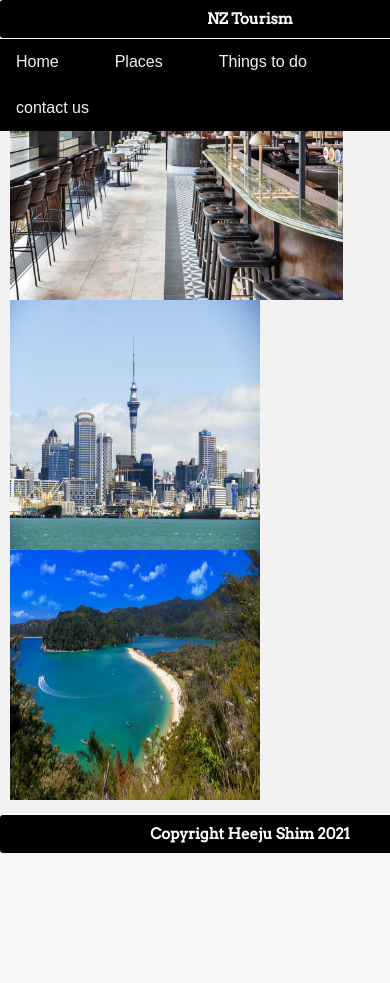
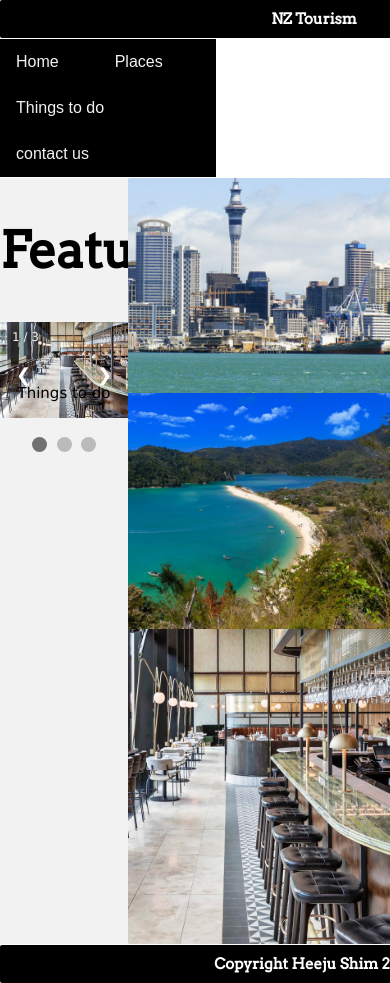
Before and after one commit to boomt12/mags-website, a PHP site: page / in a window 390 px wide; the page is wider, and only the part inside the window is pictured. Before the commit the page ends 853 px from the top of that part, so only its background shows below. Run offline with PHP 8.4, Linux system fonts and the light colour scheme.

Commit message:
30 mar 2021
fixed img row
added more images
started work on subpages
once subpages are done (tomorrow) then I work on version 2 with refinements and responsive elements

```diff
--- a/magswebreal/auckland.php
+++ b/magswebreal/auckland.php
@@ -1,2 +1,5 @@
 <?php include'src/top.php'; ?>
+<main class="box">
+<h2>Auckland</h2>
+</main>
 <?php include'src/bot.php'; ?>
--- a/magswebreal/css/style.css
+++ b/magswebreal/css/style.css
@@ -17,7 +17,7 @@
 
 .box {
     padding: 0px;
-    border-radius: 3px;
+    border-radius: 2px;
     overflow:hidden;
 float: left;
 }
@@ -58,11 +58,11 @@ container-navbar {
     background: black;
 }
 .navbar {
-    position: absolute;
+
     overflow: hidden;
     font-family: Arial;
     background-color: black;
-    width: 100%;
+    width: 168.8%;
 }
 
 /* Links inside the navbar */
@@ -91,6 +91,7 @@ container-navbar {
     padding: 14px 40px;
     background-color: inherit;
     font-family: inherit;
+    width: 100%
     /* Important for vertical align on mobile phones */
     margin: 0;
     /* Important for vertical align on mobile phones */
@@ -99,7 +100,7 @@ container-navbar {
 /* black dropdown on hover */
 .navbar a:hover,
 .dropdown:hover .dropbtn {
-    background-color: ;
+    background-color: black;
 }
 
 /* Dropdown content (hidden by default) */
@@ -175,7 +176,7 @@ img {vertical-align: middle;}
 
 /* Caption text */
 .text {
-  color: #f2f2f2;
+  color:  black;
   font-size: 15px;
   padding: 8px 12px;
   position: absolute;
@@ -232,25 +233,18 @@ img {vertical-align: middle;}
   .prev, .next,.text {font-size: 11px}
 }
 /*styling for image row */
-.button-wrapper {
-    display: inline-block;
-    margin: 10px;
+ /* Three image containers (use 25% for four, and 50% for two, etc) */
+.column {
+ top: 50%;
+            left: 50%;
+            margin-top: -100px;
+            margin-left: -100px;
 }
-.bframe {
-    height: 100px;
-    width: 100px;
-  grid-gap: 3px;
-    border: 1px;
-    vertical-align: middle;
-    align-content: center;
-    display: table-cell;
-}
-bimg {
-    max-height: 30%;
-    max-width: 30%;
 
-    display: block;
-    align-content: center;
-    margin: 0 auto;
+/* Clear floats after image containers */
+.row::after {
+  content: "";
+  clear: both;
+  display: table;
 }
 /* styling for bottom text */
--- a/magswebreal/index.php
+++ b/magswebreal/index.php
@@ -13,27 +13,27 @@
 <?php include'src/top.php'; ?>
 <html>
  <main class="box">
-<h2> test main</h2>
-<!-- Slideshow container -->
+<h2> Featured</h2>
+<!-- Slideshow container from w3schools -->
 <div class="slideshow-container">
 
   <!-- Full-width images with number and caption text -->
   <div class="mySlides fade">
     <div class="numbertext">1 / 3</div>
     <img src="img/slideshowrestraunt.jpg" style="width:100%">
-    <div class="text">Caption Text</div>
+    <div class="text">Things to do</div>
   </div>
 
   <div class="mySlides fade">
     <div class="numbertext">2 / 3</div>
-    <img src="img2.jpg" style="width:100%">
-    <div class="text">Caption Two</div>
+    <img src="img/contact-us-2993000_1920.jpg" style="width:100%">
+    <div class="text">Contact Us</div>
   </div>
 
   <div class="mySlides fade">
     <div class="numbertext">3 / 3</div>
-    <img src="img3.jpg" style="width:100%">
-    <div class="text">Caption Three</div>
+    <img src="img/new-zealand-73230_1920.jpg" style="width:100%">
+    <div class="text">Auckland</div>
   </div>
 
   <!-- Next and previous buttons -->
@@ -85,19 +85,19 @@ function showSlides(n) {
     </main>
 
 <aside class="box">
-    <div class="button-wrapper">
-    <div class="bframe">
-        <a class="imgcascade" href="contact.php">
-   <img class="bimg" src="img/slideshowrestraunt.jpg" alt="first button" "250px" height="250px">
-        </a>
-                <a class="imgcascade" href="contact.php">
-   <img class="bimg" src="img/new-zealand-73230_1920.jpg"    alt="second button" width="250px" height="250px">
-        </a>
-                <a class="imgcascade" href="contact.php">
-   <img class="bimg" src="img/vacations-2076121_1920.jpg" alt="third button" width="250px" height="250px">
-        </a>
+       <div class="row">
+  <div class="column">
+    <a href="auckland.php">
+    <img src="img/new-zealand-73230_1920.jpg" alt="Auckland" width="70%">
+      </a>
+ <a href="wellington.php">
+    <img src="img/vacations-2076121_1920.jpg" alt="Vacation" width="70%">
+      </a>
+ <a href="thingstodo.php">
+    <img src="img/slideshowrestraunt.jpg" alt="Things to do" width="70%">
+      </a>
+  </div>
 
-        </div>
 
     </div>
     <!--<a class="imgcascade" href="contact.php">
--- a/magswebreal/src/top.php
+++ b/magswebreal/src/top.php
@@ -18,9 +18,9 @@
                 <i class="fa fa-caret-down"></i>
             </button>
             <div class="dropdown-content">
-                <a href="testpage.php">Auckland</a>
-                <a href="#">Wellington</a>
-                <a href="#">Christchurch</a>
+                <a href="auckland.php">Auckland</a>
+                <a href="wellington.php">Wellington</a>
+                <a href="christchurch.php">Christchurch</a>
             </div>
         </div>
         <a href="thingstodo.php">Things to do</a>
```
Also changed, not shown: magswebreal/img/contact-us-2993000_1920.jpg (added), magswebreal/wellington.php (added), 1 other file.
